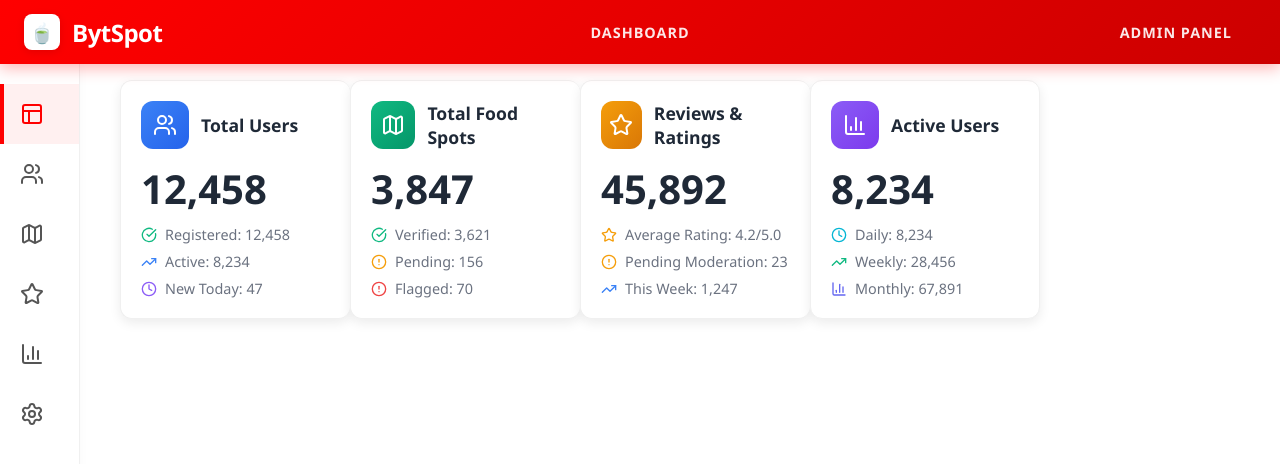
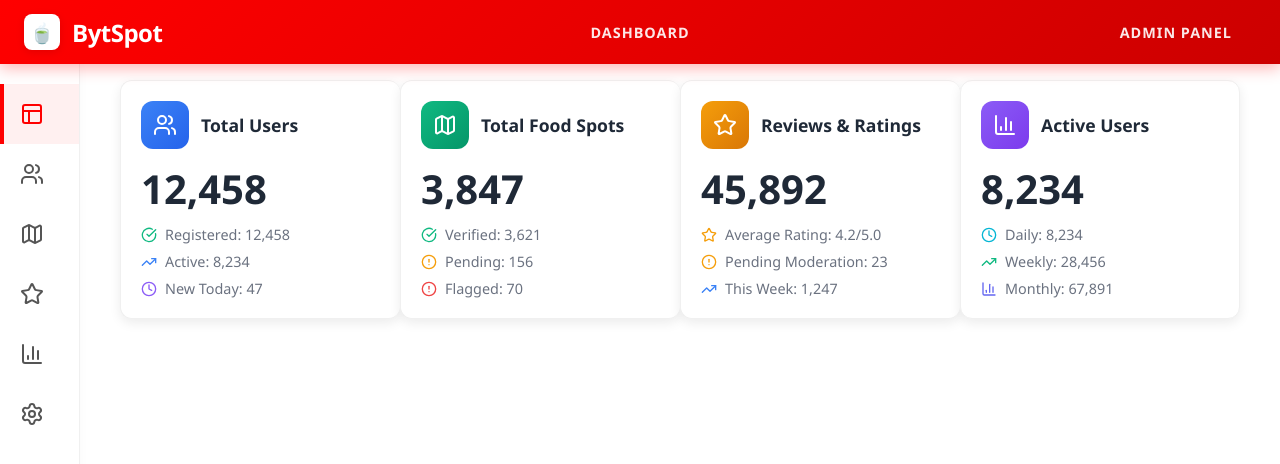
Before and after one commit to Sinxn-coder/chai-in, a React (Vite) app: page / in a window 1280 px wide. Shown: the top 464 px of the page. Built offline with nearby package versions, Linux system fonts and the light colour scheme.

Commit message:
Expand main content width to fill full horizontal space excluding sidebar

```diff
--- a/src/index.css
+++ b/src/index.css
@@ -168,7 +168,8 @@ h2 {
 
 main {
   padding: 40px;
-  max-width: 1000px;
+  max-width: none;
+  width: calc(100vw - 80px);
 }
 
 .content-placeholder {
```
